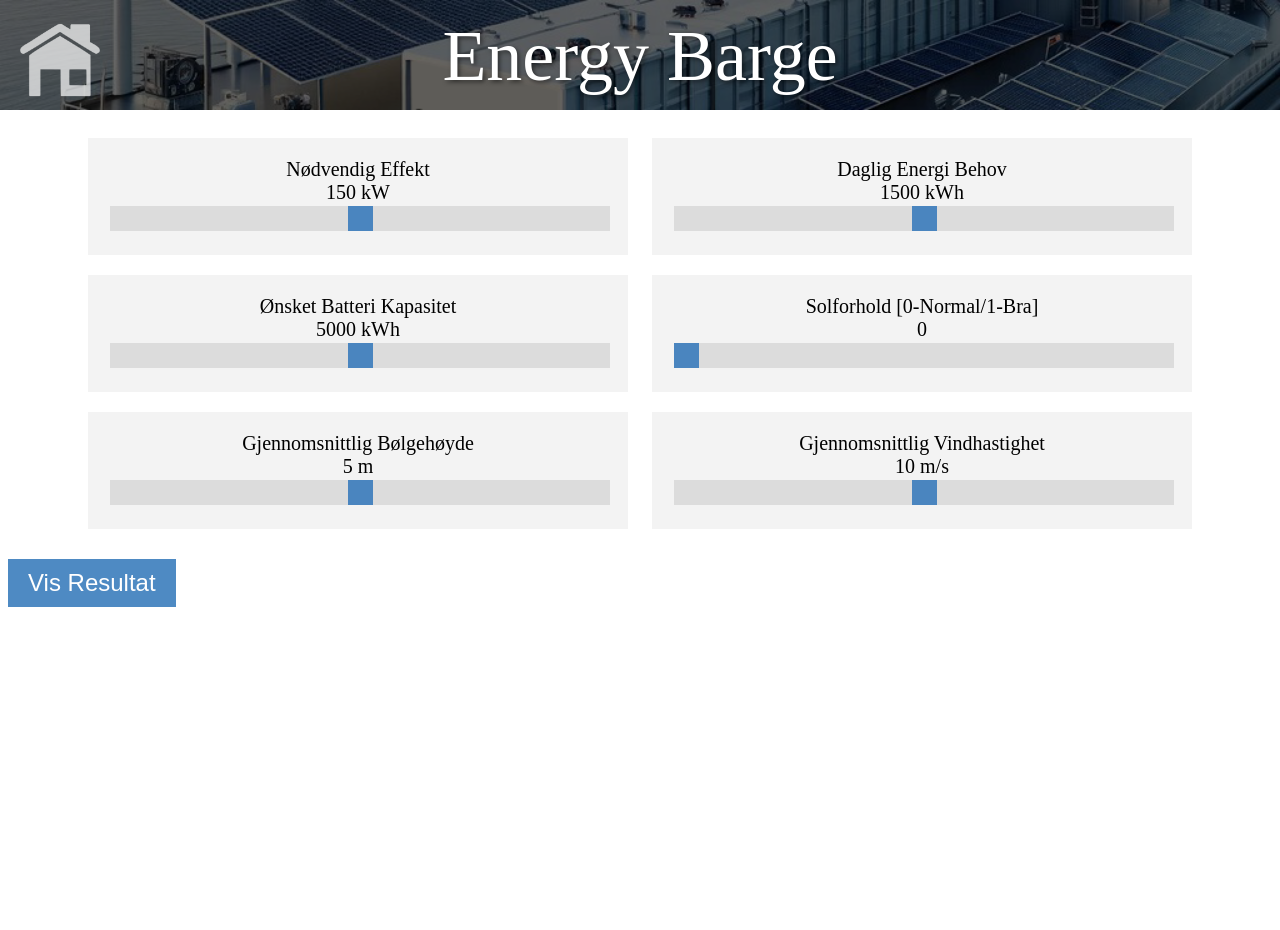
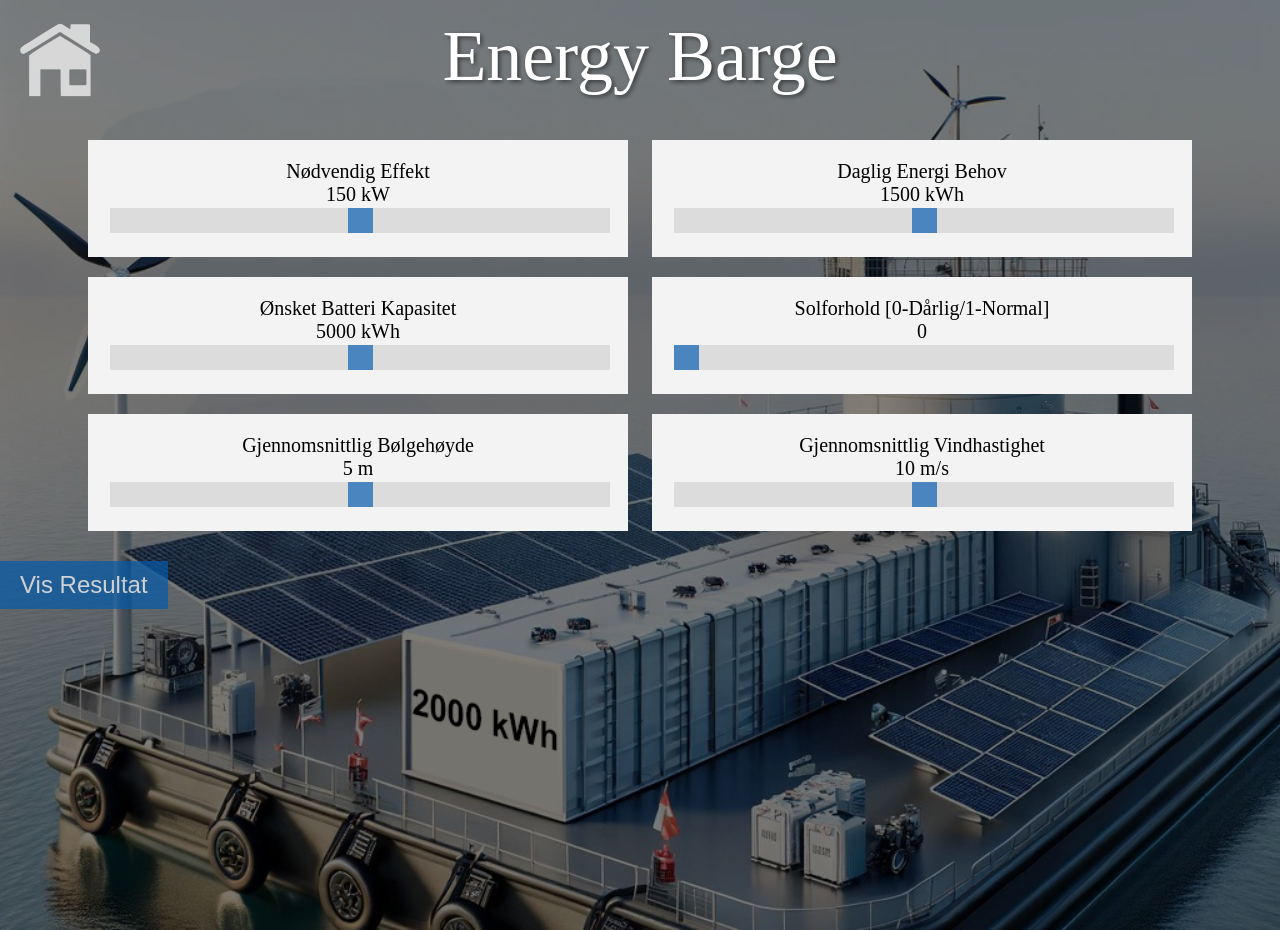
Before and after one commit to PizzaAllTheWay/Eksperter-i-Teams, a Flask app: page / in a window 1280 px wide. Before the commit the page ends 607 px from the top, so only its background shows below. Run offline with Flask 3, Linux system fonts and the light colour scheme.

Commit message:
better background

```diff
--- a/static/styles/headerStyles.css
+++ b/static/styles/headerStyles.css
@@ -1,6 +1,6 @@
 /* Adjusting how far down the rest of the body is compared to header container so we see the whole context */
 body {
-    padding-top: 120px;
+    padding-top: 130px;
 }
 
 /* Style for the header container */
@@ -11,15 +11,15 @@ body {
     right: 0;
     z-index: 1000;   /* Ensures the header stays above other content */
 
-    background-image: url("../images/headerImage.png");
+    background-image: url("../images/headerImageRedundant.jpg");
     background-size: cover;
-    background-position: center 700px;
+    background-position: center 1000px;
     padding: 15px;
     text-align: center;
 
     /* Ensures the pseudo-element doesn't extend outside the header */
     overflow: hidden;
-    height: 80px;
+    height: 100px;
 }
 
 /* Adding the overlay */
@@ -30,7 +30,7 @@ body {
     left: 0;
     right: 0;
     bottom: 0;
-    background-color: rgba(0, 0, 0, 0.6); /* Black overlay with 50% opacity */
+    background-color: rgba(0, 0, 0, 0.3); /* Black overlay with 50% opacity */
     z-index: -1; /* Ensures the overlay is behind the text and other content */
 }
 
--- /dev/null
+++ b/static/styles/homeHeaderStyles.css
@@ -0,0 +1,93 @@
+html, body {
+    height: 100%; /* Ensures both html and body span the entire height of the viewport */
+    margin: 0; /* Removes default browser margin */
+    padding: 0; /* Removes default browser padding */
+    overflow: hidden; /* Prevents horizontal scroll */
+}
+
+body {
+    position: relative; /* Necessary for positioning the pseudo-element */
+    background-image: url('/static/images/headerImage.png');
+    background-size: cover;
+    background-position: center;
+    background-attachment: fixed; /* Optional: makes the background fixed during scroll */
+    padding-top: 130px;
+}
+
+body::before {
+    content: '';
+    position: absolute;
+    top: 0;
+    left: 0;
+    right: 0;
+    bottom: 0;
+    background-color: rgba(0, 0, 0, 0.5); /* Adjust transparency here */
+    z-index: 1;
+}
+
+/* Ensure content on body is not affected by the pseudo-element */
+body * {
+    position: relative;
+    z-index: 2;
+}
+
+/* Style for the header container */
+.header-container {
+    position: fixed; /* Makes the header stay in place during scroll */
+    top: 0;
+    left: 0;
+    right: 0;
+    z-index: 1000;   /* Ensures the header stays above other content */
+
+    background-size: cover;
+    background-position: center 700px;
+    padding: 15px;
+    text-align: center;
+
+    /* Ensures the pseudo-element doesn't extend outside the header */
+    overflow: hidden;
+    height: 100px;
+}
+
+/* Adding the overlay */
+.header-container::before {
+    content: "";
+    position: absolute;
+    top: 0;
+    left: 0;
+    right: 0;
+    bottom: 0;
+    background-color: rgba(0, 0, 0, 0); /* Black overlay with 50% opacity */
+    z-index: -1; /* Ensures the overlay is behind the text and other content */
+}
+
+
+/* Fancy text style */
+.header-container text {
+    color: #fff;
+    font-family: "Times New Roman", Times, serif;
+    font-size: 72px;
+    text-shadow: 2px 2px 4px rgba(0, 0, 0, 0.5);
+}
+
+/* Style for the home button */
+.header-container a {
+    position: absolute;
+    top: 20px;
+    left: 20px;
+    width: 80px;
+    height: 80px;
+    transition: all 0.3s ease; /* Animation */
+}
+
+.header-container a img {
+    opacity: 0.7;
+    width: 100%;
+    height: 100%;
+    object-fit: contain;
+}
+
+.header-container a:hover img {
+    opacity: 1.0;
+    filter: brightness(1.2);
+}
--- a/templates/index.html
+++ b/templates/index.html
@@ -12,7 +12,7 @@
     <link rel="icon" type="image/png" href="/static/images/TabIcon.ico">
 
     <!-- Include the CSS files -->
-    <link rel="stylesheet" type="text/css" href="{{url_for('static', filename='styles/headerStyles.css')}}">
+    <link rel="stylesheet" type="text/css" href="{{url_for('static', filename='styles/homeHeaderStyles.css')}}">
     <link rel="stylesheet" type="text/css" href="{{url_for('static', filename='styles/sliderStyles.css')}}">
     <link rel="stylesheet" type="text/css" href="{{url_for('static', filename='styles/buttonStyles.css')}}">
     <link rel="stylesheet" type="text/css" href="{{url_for('static', filename='styles/secretStyle.css')}}">
@@ -44,7 +44,7 @@
             <input type="range" min="0" max="10000" value="5000" step="10" id="sliderDesiredBatteryCapacity">
         </div>
         <div class="slider-container">
-            <label for="sliderSunCondition">Solforhold [0-Normal/1-Bra]</label><br>
+            <label for="sliderSunCondition">Solforhold [0-Dårlig/1-Normal]</label><br>
             <label for="sliderSunCondition" id="outputTextSunCondition">0</label><label for="sliderSunCondition"></label><br>
             <input type="range" min="0" max="1" value="0" step="1" id="sliderSunCondition">
         </div>
```
Also changed, not shown: backend/energySupplySolutions.png.
